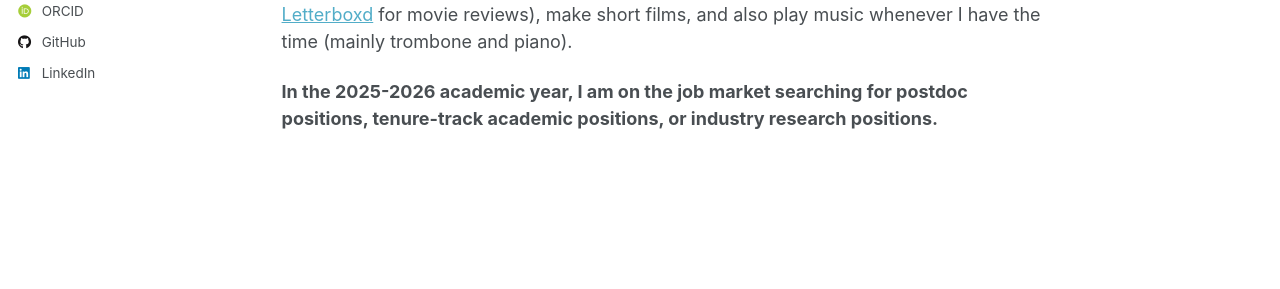
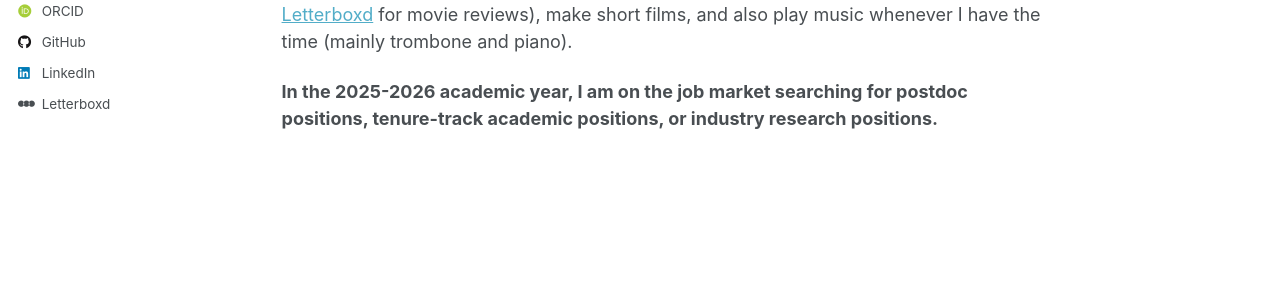
Before and after one commit to IsmaelV/IsmaelV.github.io, a Jekyll site: the page built from _pages/about.md, in a window 1280 px wide. Shown: the part 565-854 px from the top of the page. Built offline with Jekyll 4.4.1, drawn with Linux system fonts in a browser that asks for light colours; some web fonts are replaced; a script that is not in the unit is left out.

Commit message:
Added new page functionality | Added Letterboxd

```diff
--- a/_includes/author-profile.html
+++ b/_includes/author-profile.html
@@ -39,131 +39,134 @@
 
       <!-- Font Awesome and Academicons icons / Academic websites -->
       {% if author.academia %}
-        <li><a href="{{ author.academia }}"><i class="ai ai-academia ai-fw icon-pad-right" aria-hidden="true"></i>Academia</a></li>
+        <li><a href="{{ author.academia }}" target="_blank"><i class="ai ai-academia ai-fw icon-pad-right" aria-hidden="true"></i>Academia</a></li>
       {% endif %}
       {% if author.arxiv %}
-        <li><a href="{{ author.arxiv }}"><i class="ai ai-arxiv ai-fw icon-pad-right"></i>arXiv</a></li>
+        <li><a href="{{ author.arxiv }}" target="_blank"><i class="ai ai-arxiv ai-fw icon-pad-right"></i>arXiv</a></li>
       {% endif %}
       {% if author.googlescholar %}
-        <li><a href="{{ author.googlescholar }}"><i class="ai ai-google-scholar ai-fw icon-pad-right"></i>Google Scholar</a></li>
+        <li><a href="{{ author.googlescholar }}" target="_blank"><i class="ai ai-google-scholar ai-fw icon-pad-right"></i>Google Scholar</a></li>
       {% endif %}
       {% if author.semantic %}
-        <li><a href="{{ author.semantic }}"><i class="ai ai-semantic-scholar ai-fw icon-pad-right"></i>Semantic Scholar</a></li>
+        <li><a href="{{ author.semantic }}" target="_blank"><i class="ai ai-semantic-scholar ai-fw icon-pad-right"></i>Semantic Scholar</a></li>
       {% endif %}
       {% if author.impactstory %}
-        <li><a href="{{ author.impactstory }}"><i class="ai ai-impactstory ai-fw icon-pad-right"></i>Impactstory</a></li>
+        <li><a href="{{ author.impactstory }}" target="_blank"><i class="ai ai-impactstory ai-fw icon-pad-right"></i>Impactstory</a></li>
       {% endif %}
       {% if author.orcid %}
-        <li><a href="{{ author.orcid }}"><i class="ai ai-orcid ai-fw icon-pad-right"></i>ORCID</a></li>
+        <li><a href="{{ author.orcid }}" target="_blank"><i class="ai ai-orcid ai-fw icon-pad-right"></i>ORCID</a></li>
       {% endif %}
       {% if author.pubmed %}
-        <li><a href="{{ author.pubmed }}"><i class="ai ai-pubmed ai-fw icon-pad-right"></i>PubMed</a></li>
+        <li><a href="{{ author.pubmed }}" target="_blank"><i class="ai ai-pubmed ai-fw icon-pad-right"></i>PubMed</a></li>
       {% endif %}
       {% if author.researchgate %}
-        <li><a href="{{ author.researchgate }}"><i class="fab fa-fw fa-researchgate icon-pad-right" aria-hidden="true"></i>ResearchGate</a></li>
+        <li><a href="{{ author.researchgate }}" target="_blank"><i class="fab fa-fw fa-researchgate icon-pad-right" aria-hidden="true"></i>ResearchGate</a></li>
       {% endif %}
       {% if author.scopus %}
-        <li><a href="{{ author.scopus }}"><i class="ai ai-scopus ai-fw icon-pad-right"></i>Scopus</a></li>
+        <li><a href="{{ author.scopus }}" target="_blank"><i class="ai ai-scopus ai-fw icon-pad-right"></i>Scopus</a></li>
       {% endif %}
       {% if author.inspire-hep %}
-        <li><a href="{{ author.inspire-hep }}"><i class="ai ai-inspire ai-fw icon-pad-right"></i>INSPIRE-HEP</a></li>
+        <li><a href="{{ author.inspire-hep }}" target="_blank"><i class="ai ai-inspire ai-fw icon-pad-right"></i>INSPIRE-HEP</a></li>
       {% endif %}
 
       <!-- Font Awesome icons / Repositories and software development -->
       {% if author.bitbucket %}
-        <li><a href="https://bitbucket.org/{{ author.bitbucket }}"><i class="fab fa-fw fa-bitbucket icon-pad-right" aria-hidden="true"></i>Bitbucket</a></li>
+        <li><a href="https://bitbucket.org/{{ author.bitbucket }}" target="_blank"><i class="fab fa-fw fa-bitbucket icon-pad-right" aria-hidden="true"></i>Bitbucket</a></li>
       {% endif %}
       {% if author.codepen %}
-        <li><a href="https://codepen.io/{{ author.codepen }}"><i class="fab fa-fw fa-codepen icon-pad-right" aria-hidden="true"></i>CodePen</a></li>
+        <li><a href="https://codepen.io/{{ author.codepen }}" target="_blank"><i class="fab fa-fw fa-codepen icon-pad-right" aria-hidden="true"></i>CodePen</a></li>
       {% endif %}
       {% if author.dribbble %}
-        <li><a href="https://dribbble.com/{{ author.dribbble }}"><i class="fab fa-fw fa-dribbble icon-pad-right" aria-hidden="true"></i>Dribbble</a></li>
+        <li><a href="https://dribbble.com/{{ author.dribbble }}" target="_blank"><i class="fab fa-fw fa-dribbble icon-pad-right" aria-hidden="true"></i>Dribbble</a></li>
       {% endif %}
       {% if author.github %}
-        <li><a href="https://github.com/{{ author.github }}"><i class="fab fa-fw fa-github icon-pad-right" aria-hidden="true"></i>GitHub</a></li>
+        <li><a href="https://github.com/{{ author.github }}" target="_blank"><i class="fab fa-fw fa-github icon-pad-right" aria-hidden="true"></i>GitHub</a></li>
       {% endif %}
       {% if author.kaggle %}
-        <li><a href="https://kaggle.com/{{ author.kaggle }}"><i class="fab fa-fw fa-kaggle icon-pad-right" aria-hidden="true"></i>Kaggle</a></li>
+        <li><a href="https://kaggle.com/{{ author.kaggle }}" target="_blank"><i class="fab fa-fw fa-kaggle icon-pad-right" aria-hidden="true"></i>Kaggle</a></li>
       {% endif %}
       {% if author.stackoverflow %}
-        <li><a href="https://www.stackoverflow.com/users/{{ author.stackoverflow }}"><i class="fab fa-fw fa-stack-overflow icon-pad-right" aria-hidden="true"></i>Stackoverflow</a></li>
+        <li><a href="https://www.stackoverflow.com/users/{{ author.stackoverflow }}" target="_blank"><i class="fab fa-fw fa-stack-overflow icon-pad-right" aria-hidden="true"></i>Stackoverflow</a></li>
       {% endif %}
 
       <!-- Font Awesome icons / Social media -->
       {% if author.artstation %}
-        <li><a href="https://www.artstation.com/{{ author.artstation }}"><i class="fab fa-fw fa-artstation icon-pad-right" aria-hidden="true"></i>Artstation</a></li>
+        <li><a href="https://www.artstation.com/{{ author.artstation }}" target="_blank"><i class="fab fa-fw fa-artstation icon-pad-right" aria-hidden="true"></i>Artstation</a></li>
       {% endif %}
       {% if author.bluesky %}
-        <li><a href="https://bsky.app/profile/{{ author.bluesky }}"><i class="fab fa-fw fa-bluesky icon-pad-right" aria-hidden="true"></i>Bluesky</a></li>
+        <li><a href="https://bsky.app/profile/{{ author.bluesky }}" target="_blank"><i class="fab fa-fw fa-bluesky icon-pad-right" aria-hidden="true"></i>Bluesky</a></li>
       {% endif %}
       {% if author.facebook %}
-        <li><a href="https://www.facebook.com/{{ author.facebook }}"><i class="fab fa-fw fa-facebook-f icon-pad-right" aria-hidden="true"></i>Facebook</a></li>
+        <li><a href="https://www.facebook.com/{{ author.facebook }}" target="_blank"><i class="fab fa-fw fa-facebook-f icon-pad-right" aria-hidden="true"></i>Facebook</a></li>
       {% endif %}
       {% if author.flickr %}
-        <li><a href="https://www.flickr.com/{{ author.flickr }}"><i class="fab fa-fw fa-flickr icon-pad-right" aria-hidden="true"></i>Flickr</a></li>
+        <li><a href="https://www.flickr.com/{{ author.flickr }}" target="_blank"><i class="fab fa-fw fa-flickr icon-pad-right" aria-hidden="true"></i>Flickr</a></li>
       {% endif %}
       {% if author.foursquare %}
-        <li><a href="https://foursquare.com/{{ author.foursquare }}"><i class="fab fa-fw fa-foursquare icon-pad-right" aria-hidden="true"></i>Foursquare</a></li>
+        <li><a href="https://foursquare.com/{{ author.foursquare }}" target="_blank"><i class="fab fa-fw fa-foursquare icon-pad-right" aria-hidden="true"></i>Foursquare</a></li>
       {% endif %}
       {% if author.goodreads %}
-        <li><a href="https://www.goodreads.com/{{ author.goodreads }}"><i class="fab fa-fw fa-goodreads icon-pad-right" aria-hidden="true"></i>Goodreads</a></li>
+        <li><a href="https://www.goodreads.com/{{ author.goodreads }}" target="_blank"><i class="fab fa-fw fa-goodreads icon-pad-right" aria-hidden="true"></i>Goodreads</a></li>
       {% endif %}
       {% if author.google_plus %}
         <li><a href="https://plus.google.com/+{{ author.google_plus }}"><i class="fab fa-fw fa-google-plus-g icon-pad-right" aria-hidden="true"></i>Google+</a></li>
       {% endif %}
       {% if author.keybase %}
-        <li><a href="https://keybase.io/{{ author.keybase }}"><i class="fas fa-fw fa-key icon-pad-right" aria-hidden="true"></i>Keybase</a></li>
+        <li><a href="https://keybase.io/{{ author.keybase }}" target="_blank"><i class="fas fa-fw fa-key icon-pad-right" aria-hidden="true"></i>Keybase</a></li>
       {% endif %}
       {% if author.instagram %}
-        <li><a href="https://instagram.com/{{ author.instagram }}"><i class="fab fa-fw fa-instagram icon-pad-right" aria-hidden="true"></i>Instagram</a></li>
+        <li><a href="https://instagram.com/{{ author.instagram }}" target="_blank"><i class="fab fa-fw fa-instagram icon-pad-right" aria-hidden="true"></i>Instagram</a></li>
       {% endif %}
       {% if author.lastfm %}
-        <li><a href="https://last.fm/user/{{ author.lastfm }}"><i class="fab fa-fw fa-lastfm icon-pad-right" aria-hidden="true"></i>Last.fm</a></li>
+        <li><a href="https://last.fm/user/{{ author.lastfm }}" target="_blank"><i class="fab fa-fw fa-lastfm icon-pad-right" aria-hidden="true"></i>Last.fm</a></li>
       {% endif %}
       {% if author.linkedin %}
-        <li><a href="https://www.linkedin.com/in/{{ author.linkedin }}"><i class="fab fa-fw fa-linkedin icon-pad-right" aria-hidden="true"></i>LinkedIn</a></li>
+        <li><a href="https://www.linkedin.com/in/{{ author.linkedin }}" target="_blank"><i class="fab fa-fw fa-linkedin icon-pad-right" aria-hidden="true"></i>LinkedIn</a></li>
       {% endif %}
       {% if author.mastodon %}
-        <li><a href="{{ author.mastodon }}"><i class="fab fa-fw fa-mastodon icon-pad-right" aria-hidden="true"></i>Mastodon</a></li>
+        <li><a href="{{ author.mastodon }}" target="_blank"><i class="fab fa-fw fa-mastodon icon-pad-right" aria-hidden="true"></i>Mastodon</a></li>
       {% endif %}
       {% if author.medium %}
-        <li><a href="{{ author.medium }}"><i class="fab fa-fw fa-medium icon-pad-right" aria-hidden="true"></i>Medium</a></li>
+        <li><a href="{{ author.medium }}" target="_blank"><i class="fab fa-fw fa-medium icon-pad-right" aria-hidden="true"></i>Medium</a></li>
       {% endif %}
       {% if author.pinterest %}
-        <li><a href="https://www.pinterest.com/{{ author.pinterest }}"><i class="fab fa-fw fa-pinterest icon-pad-right" aria-hidden="true"></i>Pinterest</a></li>
+        <li><a href="https://www.pinterest.com/{{ author.pinterest }}" target="_blank"><i class="fab fa-fw fa-pinterest icon-pad-right" aria-hidden="true"></i>Pinterest</a></li>
       {% endif %}
       {% if author.soundcloud %}
-        <li><a href="https://soundcloud.com/{{ author.soundcloud }}"><i class="fab fa-fw fa-soundcloud icon-pad-right" aria-hidden="true"></i>Soundcloud</a></li>
+        <li><a href="https://soundcloud.com/{{ author.soundcloud }}" target="_blank"><i class="fab fa-fw fa-soundcloud icon-pad-right" aria-hidden="true"></i>Soundcloud</a></li>
       {% endif %}
       {% if author.steam %}
-        <li><a href="https://steamcommunity.com/id/{{ author.steam }}"><i class="fab fa-fw fa-steam icon-pad-right" aria-hidden="true"></i>Steam</a></li>
+        <li><a href="https://steamcommunity.com/id/{{ author.steam }}" target="_blank"><i class="fab fa-fw fa-steam icon-pad-right" aria-hidden="true"></i>Steam</a></li>
       {% endif %}
       {% if author.telegram %}
-        <li><a href="{{ author.telegram }}"><i class="fab fa-fw fa-telegram icon-pad-right" aria-hidden="true"></i>Telegram</a></li>
+        <li><a href="{{ author.telegram }}" target="_blank"><i class="fab fa-fw fa-telegram icon-pad-right" aria-hidden="true"></i>Telegram</a></li>
       {% endif %}
       {% if author.tumblr %}
-        <li><a href="https://{{ author.tumblr }}.tumblr.com"><i class="fab fa-fw fa-tumblr icon-pad-right" aria-hidden="true"></i>Tumblr</a></li>
+        <li><a href="https://{{ author.tumblr }}.tumblr.com" target="_blank"><i class="fab fa-fw fa-tumblr icon-pad-right" aria-hidden="true"></i>Tumblr</a></li>
       {% endif %}
       {% if author.twitter %}
-        <li><a href="https://twitter.com/{{ author.twitter }}"><i class="fab fa-fw fa-x-twitter icon-pad-right" aria-hidden="true"></i>X (formerly Twitter)</a></li>
+        <li><a href="https://twitter.com/{{ author.twitter }}" target="_blank"><i class="fab fa-fw fa-x-twitter icon-pad-right" aria-hidden="true"></i>X (formerly Twitter)</a></li>
       {% endif %}
       {% if author.vine %}
-        <li><a href="https://vine.co/u/{{ author.vine }}"><i class="fab fa-fw fa-vine icon-pad-right" aria-hidden="true"></i>Vine</a></li>
+        <li><a href="https://vine.co/u/{{ author.vine }}" target="_blank"><i class="fab fa-fw fa-vine icon-pad-right" aria-hidden="true"></i>Vine</a></li>
       {% endif %}
       {% if author.weibo %}
-        <li><a href="https://www.weibo.com/{{ author.weibo }}"><i class="fab fa-fw fa-weibo icon-pad-right" aria-hidden="true"></i>Weibo</a></li>
+        <li><a href="https://www.weibo.com/{{ author.weibo }}" target="_blank"><i class="fab fa-fw fa-weibo icon-pad-right" aria-hidden="true"></i>Weibo</a></li>
       {% endif %}
       {% if author.wikipedia %}
-        <li><a href="https://en.wikipedia.org/wiki/User:{{ author.wikipedia }}"><i class="fab fa-fw fa-wikipedia-w icon-pad-right" aria-hidden="true"></i>Wikipedia</a></li>
+        <li><a href="https://en.wikipedia.org/wiki/User:{{ author.wikipedia }}" target="_blank"><i class="fab fa-fw fa-wikipedia-w icon-pad-right" aria-hidden="true"></i>Wikipedia</a></li>
       {% endif %}
       {% if author.xing %}
-        <li><a href="https://www.xing.com/profile/{{ author.xing }}"><i class="fab fa-fw fa-xing icon-pad-right" aria-hidden="true"></i>XING</a></li>
+        <li><a href="https://www.xing.com/profile/{{ author.xing }}" target="_blank"><i class="fab fa-fw fa-xing icon-pad-right" aria-hidden="true"></i>XING</a></li>
       {% endif %}
       {% if author.youtube %}
-        <li><a href="https://www.youtube.com/@{{ author.youtube }}"><i class="fab fa-fw fa-youtube icon-pad-right" aria-hidden="true"></i>YouTube</a></li>
+        <li><a href="https://www.youtube.com/@{{ author.youtube }}" target="_blank"><i class="fab fa-fw fa-youtube icon-pad-right" aria-hidden="true"></i>YouTube</a></li>
       {% endif %}
       {% if author.zhihu %}
-      <li><a href="https://www.zhihu.com/people/{{ author.zhihu }}"><i class="fab fa-fw fa-zhihu icon-pad-right" aria-hidden="true"></i>Zhihu</a></li>
+      <li><a href="https://www.zhihu.com/people/{{ author.zhihu }}" target="_blank"><i class="fab fa-fw fa-zhihu icon-pad-right" aria-hidden="true"></i>Zhihu</a></li>
+      {% endif %}
+      {% if author.letterboxd %}
+      <li><a href="{{ author.letterboxd }}" target="_blank"><i class="fab fa-fw fa-letterboxd icon-pad-right" aria-hidden="true"></i>Letterboxd</a></li>
       {% endif %}
     </ul>
   </div>
```
